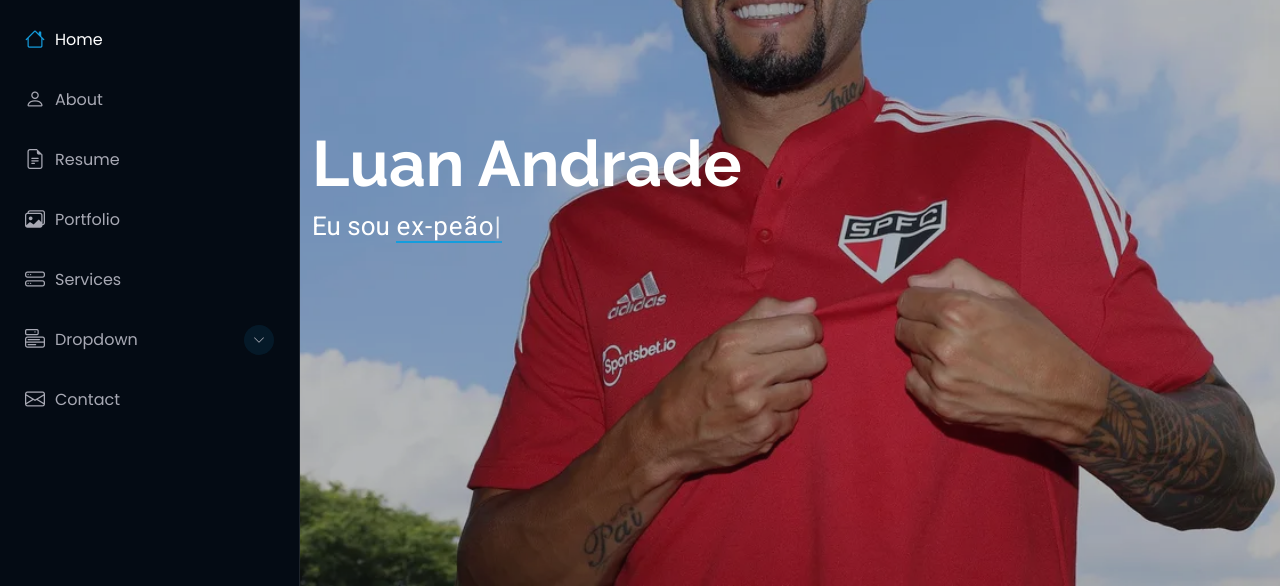
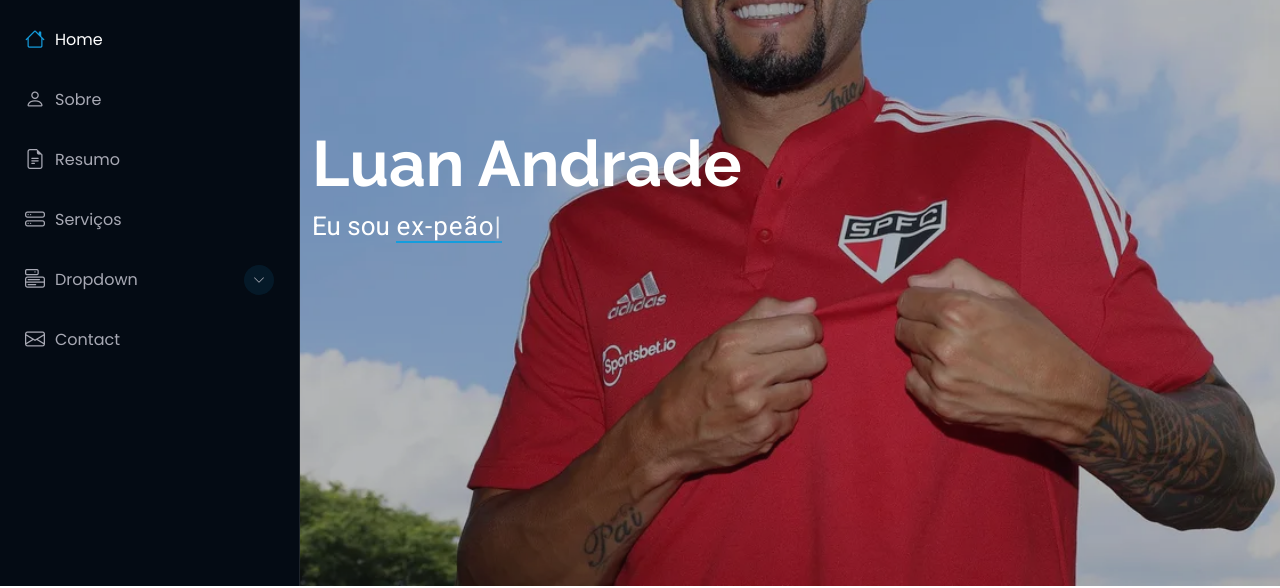
Before and after one commit to loanzera/portfolio, a plain HTML site: page index.html in a window 1280 px wide. Shown: the part 214-802 px from the top of the page. Drawn offline with Linux system fonts and the light colour scheme.

Commit message:
tradução do menu lateral

```diff
--- a/index.html
+++ b/index.html
@@ -62,10 +62,9 @@
     <nav id="navmenu" class="navmenu">
       <ul>
         <li><a href="#hero" class="active"><i class="bi bi-house navicon"></i>Home</a></li>
-        <li><a href="#about"><i class="bi bi-person navicon"></i> About</a></li>
-        <li><a href="#resume"><i class="bi bi-file-earmark-text navicon"></i> Resume</a></li>
-        <li><a href="#portfolio"><i class="bi bi-images navicon"></i> Portfolio</a></li>
-        <li><a href="#services"><i class="bi bi-hdd-stack navicon"></i> Services</a></li>
+        <li><a href="#about"><i class="bi bi-person navicon"></i> Sobre</a></li>
+        <li><a href="#resume"><i class="bi bi-file-earmark-text navicon"></i> Resumo</a></li>
+        <li><a href="#services"><i class="bi bi-hdd-stack navicon"></i> Serviços</a></li>
         <li class="dropdown"><a href="#"><i class="bi bi-menu-button navicon"></i> <span>Dropdown</span> <i class="bi bi-chevron-down toggle-dropdown"></i></a>
           <ul>
             <li><a href="#">Dropdown 1</a></li>
```
